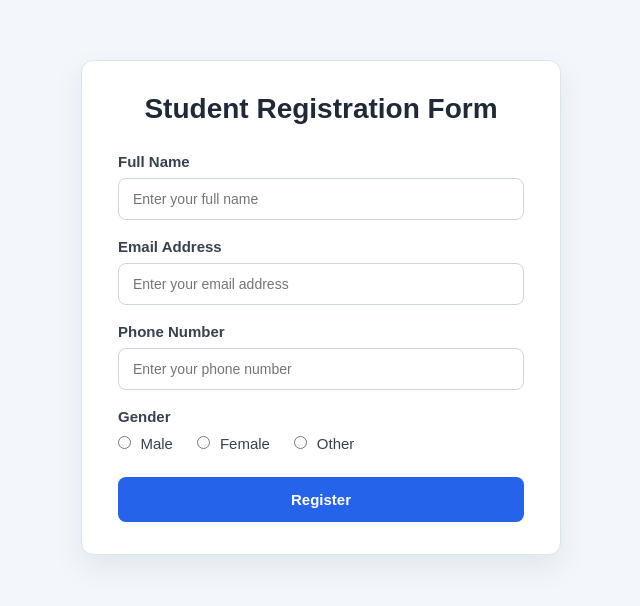
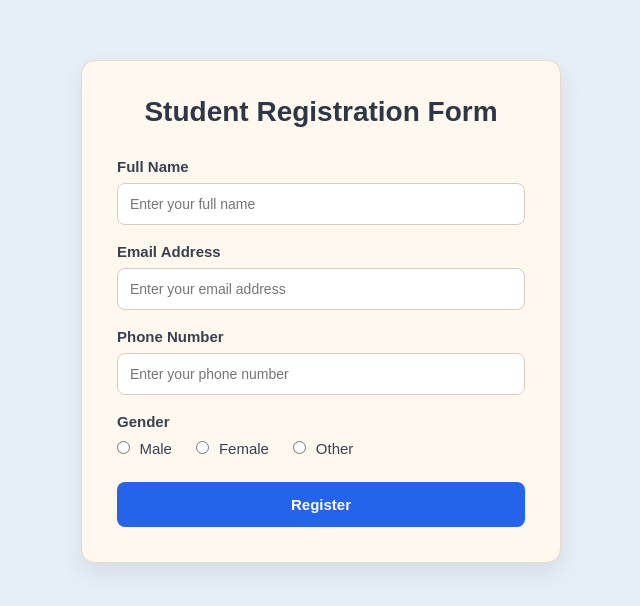
Before and after one commit to princegupta22/Student-Registration-Form-, a plain HTML site: page index.html in a window 1280 px wide. Shown: the whole page, without its empty margins (319-959 px from the left). Drawn offline with Linux system fonts and the light colour scheme.

Commit message:
change the container color

```diff
--- a/index.html
+++ b/index.html
@@ -15,26 +15,25 @@
         }
 
         body {
-            background-color: #f3f7fb;
+            background-color: #E6EEF8;
             padding-top: 60px;
         }
 
         .container {
             width: 480px;
             margin: 0 auto;
-            background-color: #ffffff;
-            padding: 32px 36px;
-            border-radius: 12px;
-            border: 1px solid #dbe4ee;
-            box-shadow: 0 12px 30px rgba(31, 41, 55, 0.08);
+            background-color: #FFF8EE;
+            padding: 35px;
+            border-radius: 14px;
+            border: 1px solid #E8DCC8;
+            box-shadow: 0 10px 25px rgba(0, 0, 0, 0.08);
         }
 
         h2 {
             text-align: center;
-            color: #1f2937;
+            color: #2D3748;
             font-size: 28px;
-            font-weight: 600;
-            margin-bottom: 28px;
+            margin-bottom: 30px;
         }
 
         label {
@@ -49,20 +48,18 @@
         input[type="email"],
         input[type="tel"] {
             width: 100%;
-            padding: 12px 14px;
+            padding: 12px;
             margin-bottom: 18px;
-            border: 1px solid #cbd5e1;
+            border: 1px solid #D6CDBF;
             border-radius: 8px;
             font-size: 14px;
-            color: #1f2937;
-            background-color: #ffffff;
+            background-color: #FFFFFF;
+            color: #1F2937;
         }
 
-        input[type="text"]:focus,
-        input[type="email"]:focus,
-        input[type="tel"]:focus {
+        input:focus {
             outline: none;
-            border-color: #2563eb;
+            border-color: #2563EB;
         }
 
         .gender-box {
@@ -73,30 +70,30 @@
             margin-top: 10px;
         }
 
-        .gender-options input {
-            margin-right: 5px;
-        }
-
         .gender-options label {
             display: inline;
             font-weight: normal;
             margin-right: 20px;
         }
 
+        .gender-options input {
+            margin-right: 5px;
+        }
+
         button {
             width: 100%;
             padding: 14px;
-            background-color: #2563eb;
-            color: white;
             border: none;
             border-radius: 8px;
+            background-color: #2563EB;
+            color: white;
             font-size: 15px;
             font-weight: 600;
             cursor: pointer;
         }
 
         button:hover {
-            background-color: #1d4ed8;
+            background-color: #1D4ED8;
         }
     </style>
 </head>
```
